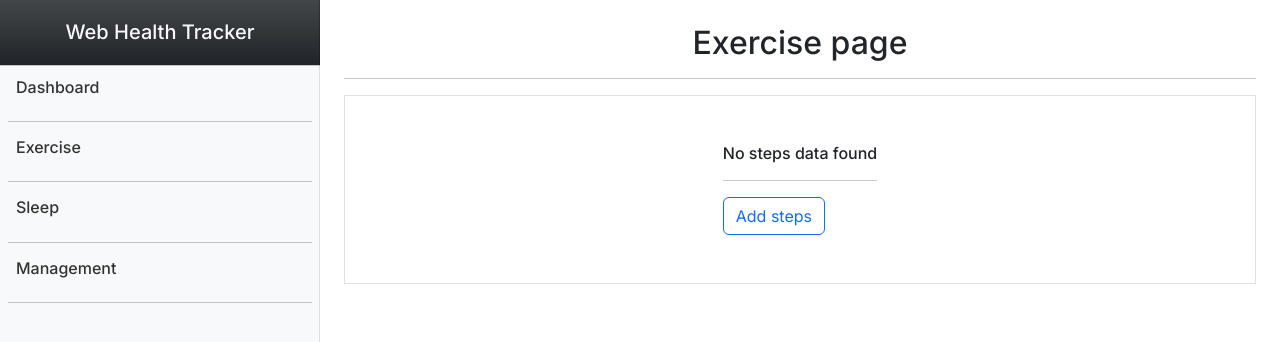
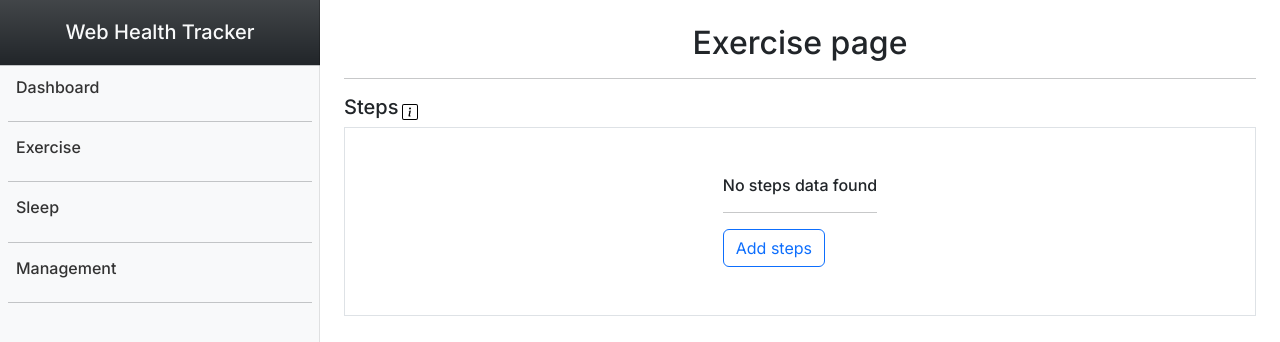
Before and after one commit to lantoday/WebHealthTracker, a Next.js app in the folder web-health-tracker/: page /exercise in a window 1280 px wide. Shown: the top 342 px of the page. Built offline with nearby package versions, Linux system fonts and the light colour scheme.

Commit message:
Add tooltip for exercise information

```diff
--- a/web-health-tracker/src/app/ui/exercise/steps.tsx
+++ b/web-health-tracker/src/app/ui/exercise/steps.tsx
@@ -2,13 +2,34 @@
 
 import React, { useState } from "react";
 import AddStepsModal from "@/app/ui/exercise/add-steps-modal";
+import Tooltip from "@/app/ui/shared/tooltip"; // Adjust import path as necessary
 
 export function StepsComponent() {
   const [isModalOpen, setIsModalOpen] = useState(false);
   const hasStepsData = false;
+  const tooltipText = `Step count is the number of steps you take throughout the day.
+Pedometers and digital activity trackers can help you determine your step count. These devices count steps for any activity that involves step-like movement, including walking, running, stair-climbing, cross-country skiing, and even movement as you go about your daily chores.`;
 
   return (
     <>
+      <div className="d-flex">
+        <p className="h5">Steps</p>
+        <Tooltip text={tooltipText}>
+          <div className="p-1">
+            <svg
+              xmlns="http://www.w3.org/2000/svg"
+              width="16"
+              height="16"
+              fill="--bs-primary-border-subtle"
+              className="bi bi-info-square"
+              viewBox="0 0 16 16"
+            >
+              <path d="M14 1a1 1 0 0 1 1 1v12a1 1 0 0 1-1 1H2a1 1 0 0 1-1-1V2a1 1 0 0 1 1-1zM2 0a2 2 0 0 0-2 2v12a2 2 0 0 0 2 2h12a2 2 0 0 0 2-2V2a2 2 0 0 0-2-2z" />
+              <path d="m8.93 6.588-2.29.287-.082.38.45.083c.294.07.352.176.288.469l-.738 3.468c-.194.897.105 1.319.808 1.319.545 0 1.178-.252 1.465-.598l.088-.416c-.2.176-.492.246-.686.246-.275 0-.375-.193-.304-.533zM9 4.5a1 1 0 1 1-2 0 1 1 0 0 1 2 0" />
+            </svg>
+          </div>
+        </Tooltip>
+      </div>
       {hasStepsData && <div>show charts</div>}
 
       {!hasStepsData && (
--- a/web-health-tracker/src/app/ui/shared/globals.css
+++ b/web-health-tracker/src/app/ui/shared/globals.css
@@ -124,3 +124,31 @@ body {
   width: 3rem; /* Adjust size as needed */
   height: 3rem; /* Adjust size as needed */
 }
+
+.tooltip-container {
+  position: relative;
+  display: inline-block;
+}
+
+.tooltip-text {
+  visibility: hidden;
+  background-color: var(--bs-primary-border-subtle, #6c757d);
+  color: black;
+  text-align: left;
+  border-radius: 5px;
+  padding: 16px;
+  position: absolute;
+  z-index: 1;
+  left: 100%; /* Position tooltip to the right of the container */
+  top: 50%; /* Center the tooltip vertically */
+  margin-left: 10px; /* Add some space between the tooltip and the container */
+  transform: translateY(-50%); /* Center the tooltip vertically */
+  opacity: 0;
+  transition: opacity 0.3s;
+  width: 600px;
+}
+
+.tooltip-container:hover .tooltip-text {
+  visibility: visible;
+  opacity: 1;
+}
--- /dev/null
+++ b/web-health-tracker/src/app/ui/shared/tooltip.tsx
@@ -0,0 +1,23 @@
+"use client";
+
+import React, { useState } from "react";
+
+const Tooltip: React.FC<{ text: string; children: React.ReactNode }> = ({
+  text,
+  children,
+}) => {
+  const [isVisible, setIsVisible] = useState(false);
+
+  return (
+    <div
+      className="tooltip-container"
+      onMouseEnter={() => setIsVisible(true)}
+      onMouseLeave={() => setIsVisible(false)}
+    >
+      {children}
+      {isVisible && <div className="tooltip-text">{text}</div>}
+    </div>
+  );
+};
+
+export default Tooltip;
```
